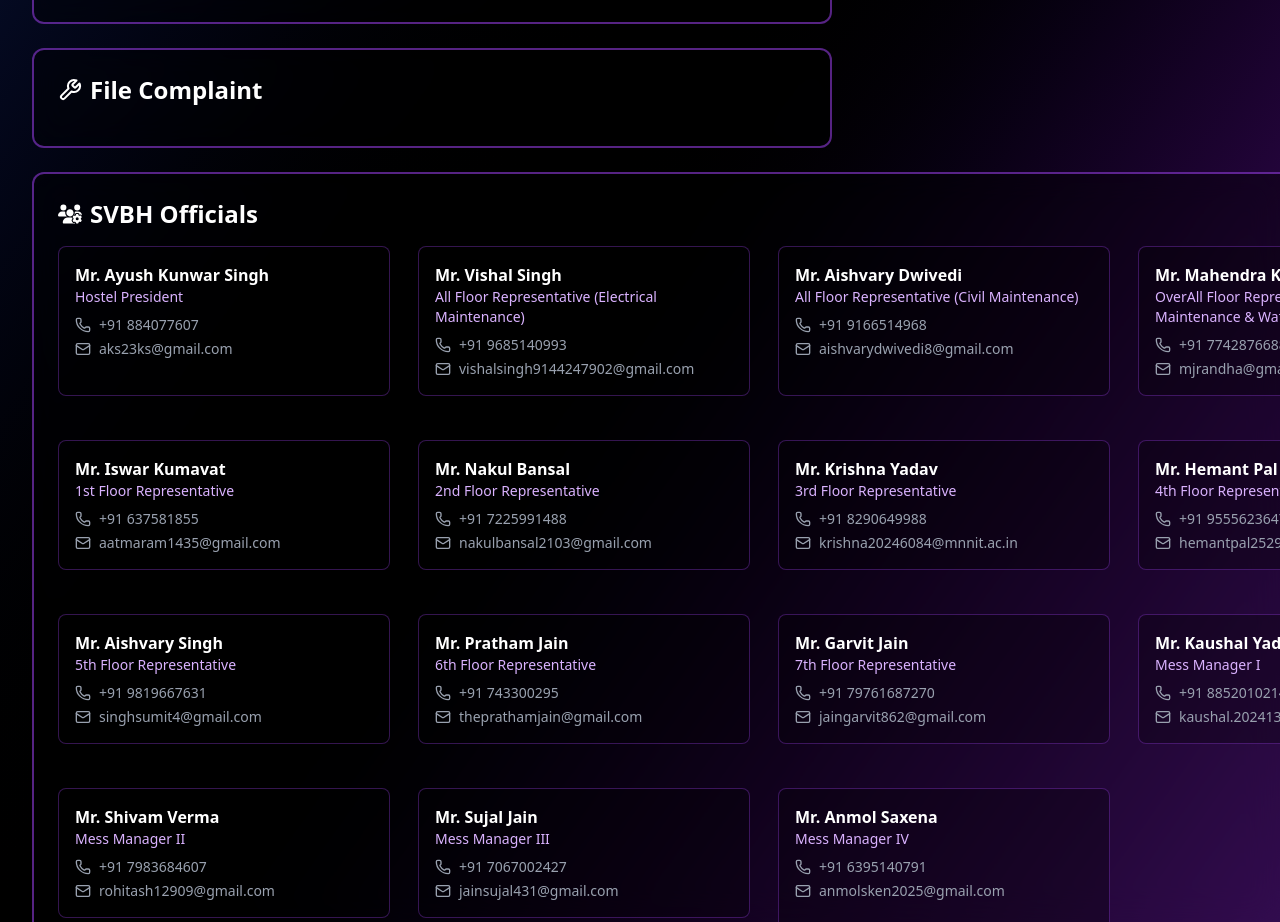
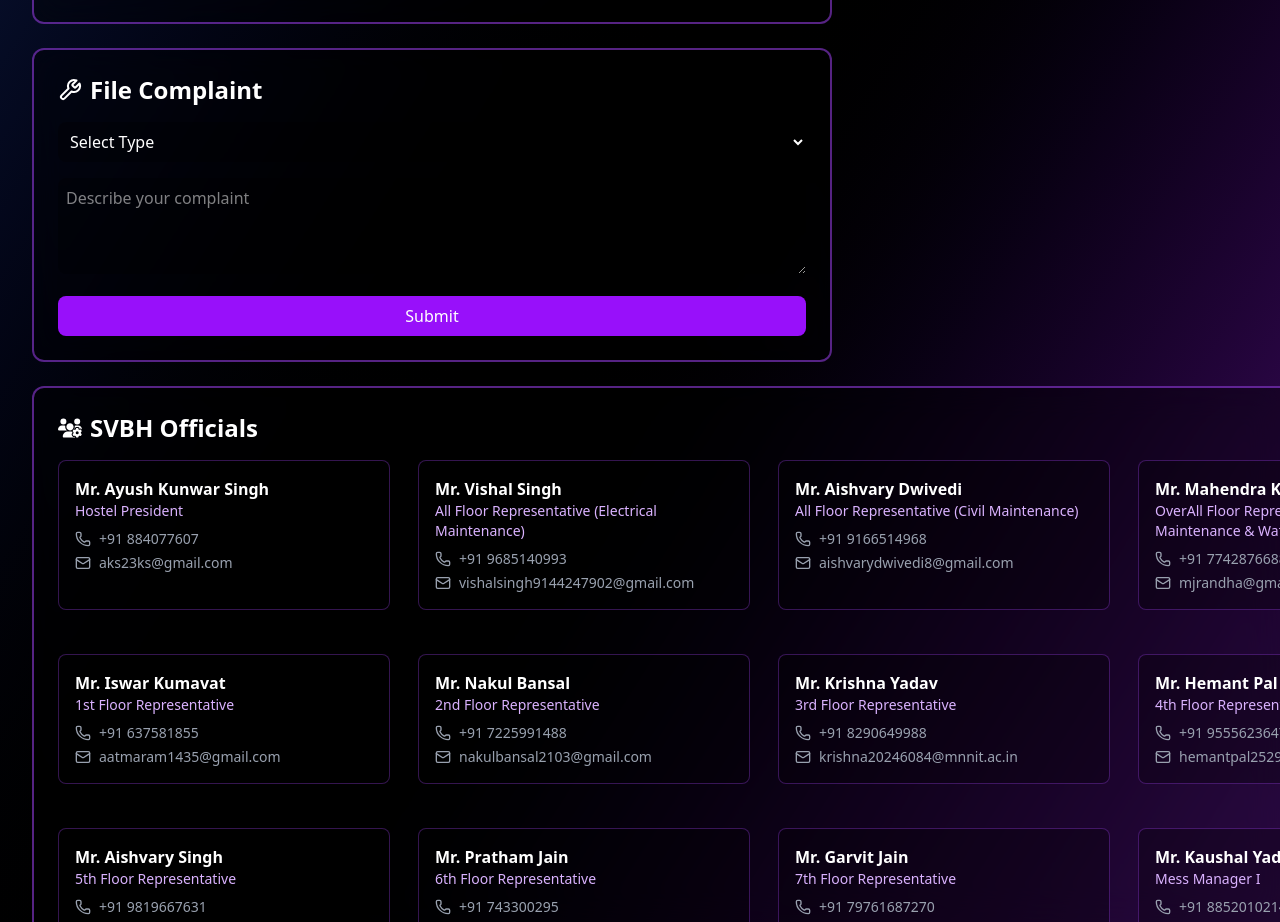
Before and after one commit to singhashish9963/CampusBeacon, a React (Vite) app in the folder client/CampusBeacon/: page /academics in a window 1280 px wide. Shown: the part 806-1728 px from the top of the page. Built offline with nearby package versions, Linux system fonts and the light colour scheme.

Commit message:
add complatint form

```diff
--- a/client/CampusBeacon/src/pages/HostelPages/SVBH.jsx
+++ b/client/CampusBeacon/src/pages/HostelPages/SVBH.jsx
@@ -5,6 +5,23 @@ import { FaUsersGear } from "react-icons/fa6";
 const SVBH = () => {
   const [currentDay, setCurrentDay] = useState(new Date().getDay());
   const [currentTime, setCurrentTime] = useState(new Date());
+  const [selectedComplaintType, setSelectedComplaintType] = useState("");
+  const [complaintDescription, setComplaintDescription] = useState("");
+
+  const submitComplaint = () => {
+    if (selectedComplaintType && complaintDescription) {
+      const newNotification = {
+        id: Date.now(),
+        message: `New ${selectedComplaintType}: ${complaintDescription}`,
+        type: "warning",
+        timestamp: new Date(),
+      };
+      setNotifications([newNotification, ...notifications]);
+      setSelectedComplaintType("");
+      setComplaintDescription("");
+    }
+  };
+
   const daysOfWeek = [
     "Sunday",
     "Monday",
@@ -182,6 +199,7 @@ const SVBH = () => {
       timestamp: new Date(),
     },
   ]);
+
   const getCurrentMeal = () => {
     const hour = currentTime.getHours();
     if (hour >= 6 && hour < 10) return "breakfast";
@@ -270,13 +288,37 @@ const SVBH = () => {
               {/* Complaint Form */}
 
               <motion.div
-            initial={{opacity:0,x:20}}
-            animate={{opacity:1,x:0}}
+                initial={{ opacity: 0, x: 20 }}
+                animate={{ opacity: 1, x: 0 }}
                 className="bg-black/40 backdrop-blur-lg rounded-xl p-6 border-2 border-purple-500/50"
               >
                 <h2 className="text-2xl font-bold text-white mb-4 flex items-center">
-                <Wrench className="mr-2" />File Complaint
+                  <Wrench className="mr-2" /> File Complaint
                 </h2>
+                <select
+                  value={selectedComplaintType}
+                  onChange={(e) => setSelectedComplaintType(e.target.value)}
+                  className="w-full p-2 mb-4 bg-black/30 rounded-lg text-white"
+                >
+                  <option value="">Select Type</option>
+                  {complaintTypes.map((type) => (
+                    <option key={type} value={type}>
+                      {type}
+                    </option>
+                  ))}
+                </select>
+                <textarea
+                  value={complaintDescription}
+                  onChange={(e) => setComplaintDescription(e.target.value)}
+                  placeholder="Describe your complaint"
+                  className="w-full p-2 bg-black/30 rounded-lg text-white h-24 mb-4"
+                />
+                <button
+                  onClick={submitComplaint}
+                  className="w-full bg-purple-600 hover:bg-purple-700 text-white p-2 rounded-lg transition-colors"
+                >
+                  Submit
+                </button>
               </motion.div>
             </div>
             {/* Officials Section */}
```
Lines whose indentation alone changed are shown as unchanged.
